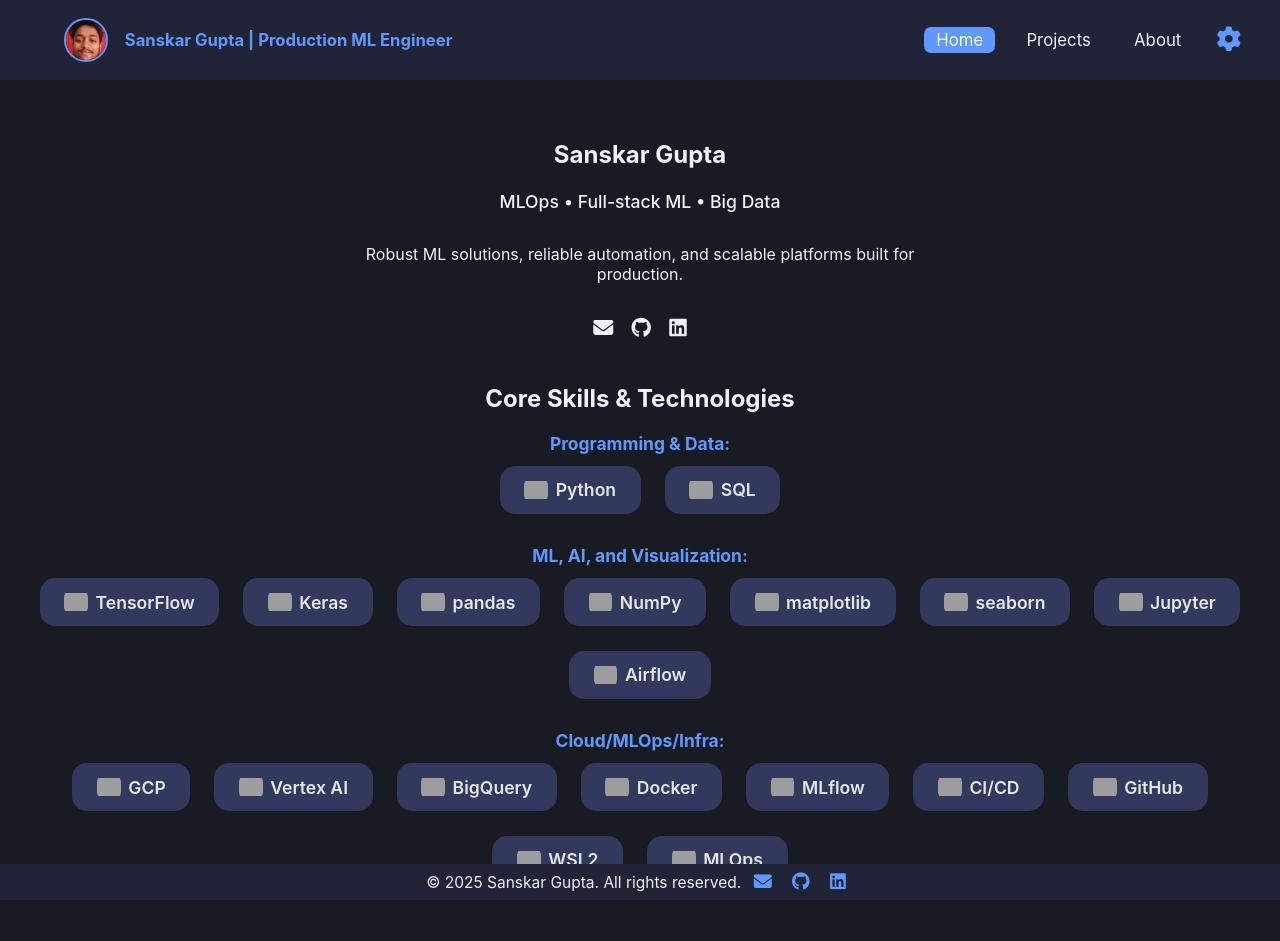
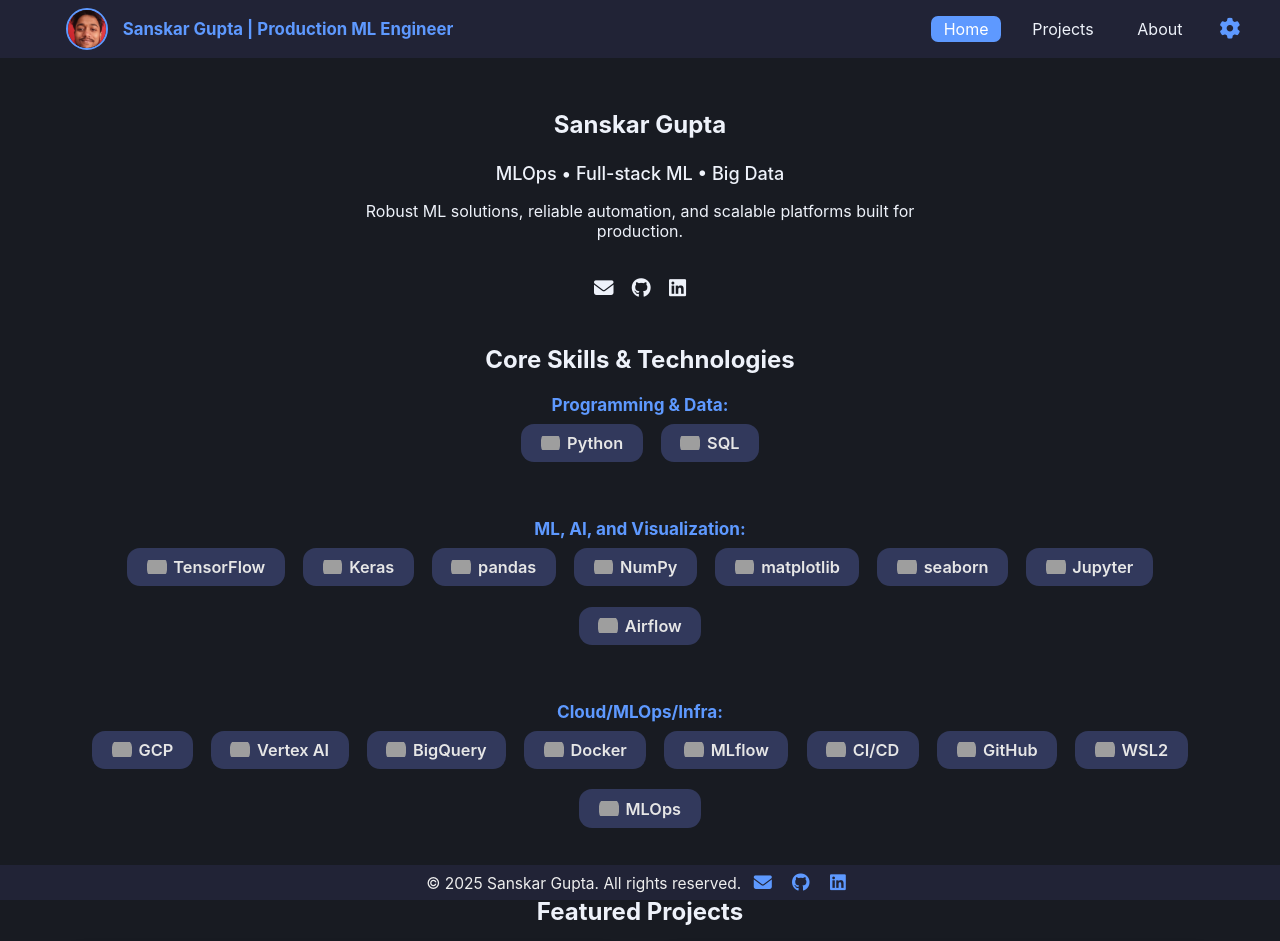
Before and after one commit to sanskarGupta551/sanskargupta551.github.io, a Jekyll site: the page built from index.md, in a window 1280 px wide. Shown: the top 941 px of the page. Built offline with Jekyll 4.4.1, drawn with Linux system fonts in a browser that asks for light colours; grey boxes are pictures that could not be loaded.

Commit message:
CSS Bug Fix attempt 2

```diff
--- a/_layouts/home.html
+++ b/_layouts/home.html
@@ -2,12 +2,12 @@
 layout: default
 ---
 
-<!-- Hero Section (centered) -->
+<!-- Hero Section -->
 <section class="hero">
   <div class="container">
     <h1>{{ site.author.name }}</h1>
     <h2>MLOps • Full-stack ML • Big Data</h2>
-    <p style="max-width:600px;">
+    <p>
       Robust ML solutions, reliable automation, and scalable platforms built for production.
     </p>
     <div class="hero-links">
@@ -57,7 +57,7 @@ layout: default
   </div>
 </section>
 
-<!-- Featured Projects (centered, 2x2 grid, no background box) -->
+<!-- Featured Projects (centered grid, tags separated by line, no headings/boxes) -->
 <section class="featured-projects-container">
   <h2 class="projects-title">Featured Projects</h2>
   <div class="featured-projects-grid">
@@ -71,7 +71,7 @@ layout: default
         <h3><a href="{{ project.url }}">{{ project.title }}</a></h3>
       </div>
       <div class="project-short">{{ project.tldr }}</div>
-      <div class="project-badge-list" style="margin-top:0.3em;">
+      <div class="project-badge-list">
         {% for tag in project.skills_used %}
           <span class="project-badge">{{ tag }}</span>
         {% endfor %}
@@ -87,9 +87,9 @@ layout: default
   </div>
 </section>
 
-<!-- About Me Preview (centered) -->
+<!-- About Me Preview -->
 <section>
-  <div class="container" style="display: flex; flex-direction:column; align-items:center;">
+  <div class="container" style="display: flex; flex-direction:column; align-items: center;">
     <h2>About Me</h2>
     <p style="max-width:600px;">
       Production ML Engineer building scalable platforms and pipelines.
--- a/assets/css/main.css
+++ b/assets/css/main.css
@@ -1,18 +1,23 @@
-/* =========== THEMES (unchanged) =========== */
-/* (same as before, see previous message for theme variables) */
+/* ====== THEME COLORS (Example 5 dark, 5 light) ====== */
+body.theme-1 { --bg:#181b22; --text:#eef2fa; --card:#23263a; --accent:#5e99ff; --badge:#32395c; --badge-txt:#e6e6e6; --nav:#212336;}
+body.theme-2 { --bg:#232032; --text:#f6cfff; --card:#271b36; --accent:#be71ff; --badge:#4d1c68; --badge-txt:#fff0fa; --nav:#20003e;}
+body.theme-3 { --bg:#181f21; --text:#e7eefc; --card:#263042; --accent:#6bb6f7; --badge:#394150; --badge-txt:#eaf4fd; --nav:#172237;}
+body.theme-4 { --bg:#1c1d1e; --text:#f3f6fa; --card:#282828; --accent:#ff7878; --badge:#403235; --badge-txt:#ffeaea; --nav:#212125;}
+body.theme-5 { --bg:#191a23; --text:#dbe5ff; --card:#26263e; --accent:#cf5cff; --badge:#38305f; --badge-txt:#efe7ff; --nav:#211542;}
+body.theme-6 { --bg:#f8fafc; --text:#21273a; --card:#fff; --accent:#5e99ff; --badge:#d4dff4; --badge-txt:#21273a; --nav:#f2f6fa;}
+body.theme-7 { --bg:#fff9ee; --text:#392400; --card:#ffffff; --accent:#ffbe42; --badge:#ffeabf; --badge-txt:#392400; --nav:#fff7ea;}
+body.theme-8 { --bg:#f5fff8; --text:#1d3631; --card:#eef9f1; --accent:#04a96f; --badge:#d6f7e6; --badge-txt:#1d3631; --nav:#eaf4f7;}
+body.theme-9 { --bg:#f2f3f7; --text:#091a27; --card:#ffffff; --accent:#12b5ec; --badge:#cae8fb; --badge-txt:#123348; --nav:#eaf3f8;}
+body.theme-10{ --bg:#fff; --text:#3c3144; --card:#f9f0ef; --accent:#fb7b7b; --badge:#fdeadf; --badge-txt:#3c3144; --nav:#f8dbde;}
 
-/* ----------- BASE/UTILITY ----------- */
-html, body {
-  height: 100%;
-  margin: 0;
-  padding: 0;
+/* ========== LAYOUT & UTILITY ========== */
+html, body { margin:0; padding:0; height:100%; }
+body {
+  min-height: 100vh;
+  background: var(--bg, #181b22);
+  color: var(--text, #eef2fa);
   font-family: 'Inter', Arial, sans-serif;
   box-sizing: border-box;
-  background: var(--bg, #181b22);
-  color: var(--text, #eef2fa);
-}
-body {
-  min-height: 100vh;
   display: flex;
   flex-direction: column;
 }
@@ -20,36 +25,43 @@ body {
   flex: 1 0 auto;
   width: 100%;
 }
+.container {
+  max-width: 1150px;
+  margin: 0 auto;
+  width: 93vw;
+  padding: 0;
+}
 
-/* ----------- HEADER ----------- */
+/* ========== HEADER ========== */
 .navbar {
   background: var(--nav, #212336);
   display: flex;
   align-items: center;
-  padding: 0.5rem 2rem 0.5rem 2rem;
-  min-height: 64px;
+  min-height: 56px;
+  padding: 0.5rem 2.1rem;
+  box-sizing: border-box;
+  position: relative;
+  z-index: 20;
 }
 .header-left {
   display: flex;
   align-items: center;
-  gap: 0.75rem;
+  gap: 0.68rem;
   padding-left: 1.5rem;
 }
 .profile-img {
-  width: 40px;
-  height: 40px;
+  width: 38px;
+  height: 38px;
   border-radius: 50%;
   object-fit: cover;
-  border: 2px solid var(--accent, #5e99ff);
+  border: 2px solid var(--accent,#5e99ff);
 }
 .navbar-brand {
-  font-size: 1.04rem;
+  font-size: 1.05rem;
   font-weight: bold;
-  color: var(--accent, #5e99ff);
-  margin-left: 0.3rem;
+  color: var(--accent,#5e99ff);
+  margin-left: 0.25em;
 }
-
-/* ----------- NAV ----------- */
 .nav-actions {
   display: flex;
   align-items: center;
@@ -57,162 +69,166 @@ body {
 }
 .navbar-links {
   display: flex;
-  gap: 1.2rem;
+  gap: 1.13rem;
   list-style: none;
-  margin: 0 1rem 0 0;
   padding: 0;
+  margin: 0 1.15rem 0 0;
 }
 .navbar-links a {
-  color: var(--text, #eef2fa);
-  padding: 0.2rem 0.75rem;
-  font-size: 1.05rem;
+  color: var(--text,#eef2fa);
+  padding: 0.18rem 0.8rem;
+  font-size: 1rem;
   border-radius: 7px;
   transition: background 0.13s, color 0.13s;
   text-decoration: none;
 }
-.navbar-links a.active, .navbar-links a:hover { background: var(--accent, #5e99ff); color: #fff;}
+.navbar-links a.active, .navbar-links a:hover {
+  background: var(--accent,#5e99ff); color: #fff;
+}
 .settings-btn {
-  background: transparent;
+  background: none;
   border: none;
-  color: var(--accent, #5e99ff);
-  font-size: 1.54rem;
-  padding: 7px;
+  color: var(--accent,#5e99ff);
+  font-size: 1.3rem;
+  padding: 6px;
   border-radius: 50%;
   cursor: pointer;
-  outline: none;
 }
-.settings-btn:focus, .settings-btn:hover { background: var(--accent, #5e99ff); color: #fff; }
+.settings-btn:focus, .settings-btn:hover { background: var(--accent,#5e99ff); color: #fff; }
 
-/* ----------- HERO (centered block) ----------- */
+/* ========== HERO SECTION ========== */
 .hero .container {
   display: flex;
   flex-direction: column;
   align-items: center;
-  padding-top: 2.5rem;
-}
-.hero h1, .hero h2, .hero p {
+  padding-top: 2rem;
   text-align: center;
 }
-.hero h1 { margin-bottom: 0.3em; }
-.hero h2 { margin-bottom: 1rem; font-weight: 500; font-size: 1.10rem; color: var(--text, #eef2fa);}
-.hero p { max-width: 600px; }
+.hero h1 { margin-bottom: 0.35em; }
+.hero h2 { margin-bottom: 0.9em; font-weight: 500; font-size: 1.13rem;}
+.hero p { max-width: 600px; margin: 0 auto 1.2em auto;}
 .hero-links { margin-top: 1rem; }
-.hero-links a { color: var(--text, #eef2fa); font-size: 1.25rem; margin: 0 0.43rem; }
-.hero-links a:hover { color: var(--accent, #5e99ff); }
+.hero-links a { color: var(--text,#eef2fa); font-size: 1.22rem; margin: 0 0.43rem; }
+.hero-links a:hover { color: var(--accent,#5e99ff); }
 
-@media (max-width: 650px) {
-  .navbar { flex-direction: column; }
-  .header-left { padding-left: 0.3rem; margin-bottom: 0.4rem; }
-  .navbar-links { margin: 0; }
+/* ========== SKILLS SECTION ========== */
+.skills-section {
+  text-align: center;
+  margin-top: 2.8rem;
 }
-
-/* ----------- SKILLS SECTION ----------- */
-.skills-section {
-  margin-top: 2.8rem;
-  text-align: center;
+.skills-section h2 { margin-bottom: 1.3rem; }
+.skill-group {
+  margin-bottom: 2.2rem;
+  display: flex;
+  flex-direction: column;
+  align-items: center;
 }
-.skills-section h2 { margin-bottom: 1.2rem; }
-.skill-group-label { font-size: 1.09rem; font-weight: 700; color: var(--accent, #5e99ff); margin-bottom: 0.7em;}
+.skill-group-label {
+  font-size: 1.07rem;
+  font-weight: 700;
+  color: var(--accent,#5e99ff);
+  margin-bottom: 0.5em;
+}
 .skills-list {
   display: flex;
   flex-wrap: wrap;
   justify-content: center;
-  gap: 1.1em 1.5em;
-  margin-bottom: 1.5rem;
+  gap: 1.07em 1.13em;
+  margin-bottom: 1.1rem;
 }
 .skill-badge {
   display: flex;
   align-items: center;
-  background: var(--badge, #32395c);
-  color: var(--badge-txt, #e6e6e6);
-  border-radius: 15px;
-  padding: 0.69em 1.4em;
-  font-size: 1.1rem;
+  background: var(--badge,#32395c);
+  color: var(--badge-txt,#e6e6e6);
+  border-radius: 13px;
+  padding: 0.56em 1.2em;
+  font-size: 1.02rem;
   font-weight: 600;
-  box-shadow: 0 0.5px 3px #0001;
-  margin-bottom: 0.4em;
+  margin-bottom: 0.21em;
 }
 .skill-badge img {
-  width: 1.35em;
-  height: 1.35em;
+  width: 1.22em;
+  height: 1.22em;
   object-fit: contain;
-  margin-right: 0.43em;
+  margin-right: 0.41em;
   border-radius: 7px;
 }
 
-/* ----------- PROJECTS ----------- */
+/* ========== PROJECT CARDS ========== */
 .featured-projects-container {
+  text-align: center;
   margin-top: 3rem;
   margin-bottom: 3rem;
-  text-align: center;
 }
-.featured-projects-container h2 { margin-bottom: 2rem; }
+.featured-projects-container h2 { margin-bottom: 1.8rem; }
 .featured-projects-grid {
   display: grid;
   grid-template-columns: 1fr 1fr;
-  gap: 2rem;
+  gap: 2.2rem;
   justify-content: center;
 }
-@media (max-width: 900px) {
-  .featured-projects-grid { grid-template-columns: 1fr; }
-}
+@media (max-width: 900px) { .featured-projects-grid { grid-template-columns: 1fr; } }
 .project-card {
-  background: var(--bg, #181b22);
+  background: var(--bg,#181b22);
   border-radius: 16px;
   box-shadow: 0 2px 18px #0004;
   overflow: hidden;
-  min-height: 450px;
+  min-height: 415px;
   display: flex;
   flex-direction: column;
-  margin-bottom: 0.8rem;
 }
 .project-banner {
   width: 100%;
-  height: 220px; /* taller than before */
+  height: 210px;
   object-fit: cover;
   border-radius: 16px 16px 0 0;
-  background: #eee;
 }
 .project-title-row {
-  margin: 1.02em 1.02em 0.17em 1.05em;
+  margin: 1.1em 1em 0.12em 1.13em;
 }
-.project-title-row h3 { margin: 0; font-size: 1.19rem; }
-.project-title-row a { color: var(--accent, #5e99ff); }
+.project-title-row h3 { margin: 0; font-size: 1.17rem; }
+.project-title-row a { color: var(--accent,#5e99ff); }
 .project-title-row a:hover { text-decoration: underline; }
 .project-short {
-  padding: 0.5em 1.1em 0.4em 1.1em;
+  padding: 0.45em 1.13em 0.4em 1.13em;
   font-size: 1.01rem;
-  color: var(--text, #eef2fa);
+  color: var(--text,#eef2fa);
 }
 .project-badge-list {
-  margin: 0.24em 1.1em 0.50em 1.1em;
+  margin: 0.33em 1.1em 0.45em 1.1em;
   display: flex;
   flex-wrap: wrap;
   justify-content: center;
-  gap: 0.35em 0.85em;
+  gap: 0.33em 0.75em;
 }
 .project-badge {
-  background: var(--badge, #32395c);
-  color: var(--badge-txt, #e6e6e6);
-  padding: 0.22em 1.09em;
+  background: var(--badge,#32395c);
+  color: var(--badge-txt,#e6e6e6);
+  padding: 0.20em 1.08em;
   border-radius: 13px;
   font-size: 0.99rem;
   font-weight: 500;
 }
 .project-divider {
   border: none;
-  border-top: 1.7px dashed var(--badge, #32395c);
-  margin: 0.4em 6% 0.7em 6%;
+  border-top: 1.5px dashed var(--badge,#32395c);
+  margin: 0.4em 10% 0.7em 10%;
 }
 @media (max-width: 600px) {
-  .featured-projects-grid { grid-template-columns: 1fr; }
+  .featured-projects-grid { grid-template-columns: 1fr;}
 }
 
-/* ----------- SLIM STICKY FOOTER ----------- */
+/* ========== ABOUT SECTION ========== */
+section > .container > h2, section > .container > p {
+  text-align: center;
+}
+
+/* ========== STICKY SLIM FOOTER ========== */
 .site-footer {
-  background: var(--nav, #212336);
+  background: var(--nav,#212336);
   color: #eee;
-  padding: 0.35rem 0;  /* very slim vertical padding */
+  padding: 0.32rem 0 0.28rem 0;
   text-align: center;
   font-size: 0.97rem;
   width: 100vw;
@@ -222,4 +238,4 @@ body {
   z-index: 100;
   line-height: 1.4;
 }
-.site-footer a { color: var(--accent, #5e99ff); margin: 0 0.5rem; font-size: 1.13rem; }
+.site-footer a { color: var(--accent,#5e99ff); margin: 0 0.5rem; font-size: 1.13rem;}
```
